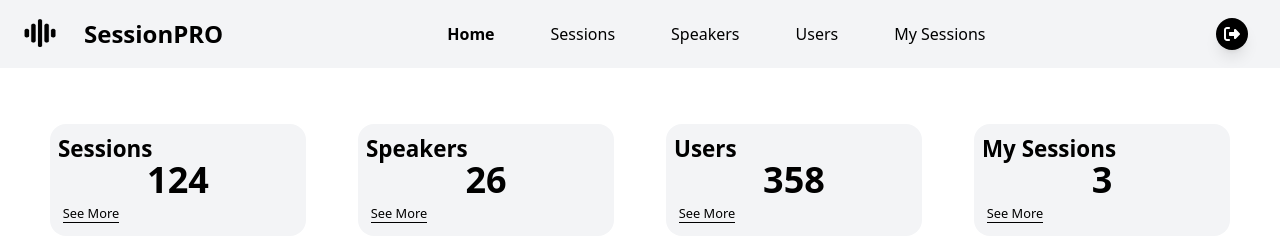
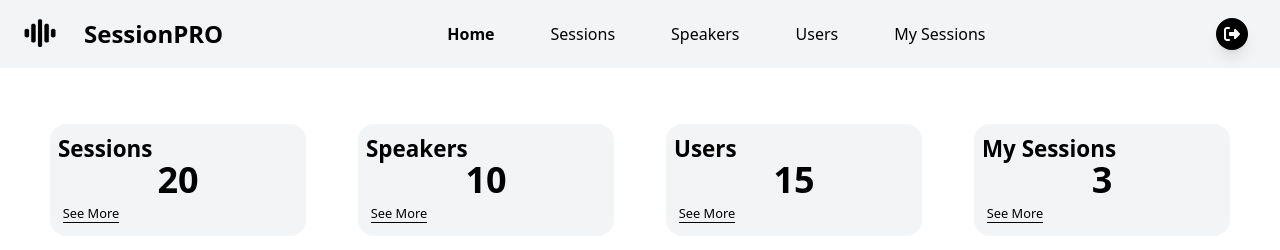
Before and after one commit to chamithKavinda/SessionPRO-Frontend, a React (Vite) app: page /dashboard in a window 1280 px wide. Shown: the top 250 px of the page. Built offline with nearby package versions, Linux system fonts and the light colour scheme.

Commit message:
fix: speaker ,navbar , dashboard isses

```diff
--- a/package.json
+++ b/package.json
@@ -24,6 +24,7 @@
     "react-icons": "^5.5.0",
     "react-redux": "^9.2.0",
     "react-router-dom": "^7.1.3",
+    "react-scroll": "^1.9.3",
     "react-toastify": "^11.0.3",
     "react-transition-group": "^4.4.5",
     "react-tsparticles": "^2.12.2",
--- a/src/App.tsx
+++ b/src/App.tsx
@@ -4,7 +4,7 @@ import { ToastContainer } from "react-toastify";
 import "react-toastify/dist/ReactToastify.css";
 import WelcomePage from "./pages/WelcomePage";
 import AuthPage from "./pages/AuthPage";
-import Dashboard from "./pages/Dashboard";
+import Dashboard from "./pages/DashboardPage";
 import SessionsPage from "./pages/SessionsPage";
 import SpeakersPage from "./pages/SpeakersPage";
 import UserPage from "./pages/UserPage";
--- a/src/components/DashboardCard.tsx
+++ b/src/components/DashboardCard.tsx
@@ -1,14 +1,17 @@
 import React from 'react';
+import { useNavigate } from 'react-router-dom';
 
 interface CardProps {
   count: number;
   label: string;
-  onClick: () => void;
+  navigateTo: string;
 }
 
-const Card: React.FC<CardProps> = ({ count, label, onClick }) => {
+const Card: React.FC<CardProps> = ({ count, label, navigateTo }) => {
+  const navigate = useNavigate();
+
   return (
-    <div className="div h-[7em] w-[16em] bg-gray-100 m-auto rounded-[1em] relative group p-2 z-0 overflow-hidden" onClick={onClick}>
+    <div className="div h-[7em] w-[16em] bg-gray-100 m-auto rounded-[1em] relative group p-2 z-0 overflow-hidden" onClick={() => navigate(navigateTo)}>
       <div className="h-[7em] w-[7em] bg-[#5b97f7] rounded-full absolute bottom-full -left-[3.5em] group-hover:scale-[550%] z-[-1] duration-[400ms]"></div>
       <div className="h-[6em] w-[6em] bg-[#5acdff] rounded-full absolute bottom-full -left-[3.5em] group-hover:scale-[400%] z-[-1] duration-[400ms]"></div>
       <div className="h-[5em] w-[5em] bg-[#996dff] rounded-full absolute bottom-full -left-[3.5em] group-hover:scale-[300%] z-[-1] duration-[400ms]"></div>
--- a/src/components/UserCard.tsx
+++ b/src/components/UserCard.tsx
@@ -19,7 +19,7 @@ const UserCard: React.FC<UserCardProps> = ({ user, handleOptionsClick, handleUpd
   return (
     <article
       key={user.email}
-      className="w-[250px] h-[220px] mx-auto hover:animate-background rounded-xl shadow-2xl transition hover:bg-[length:400%_400%] hover:shadow-sm hover:[animation-duration:_4s]"
+      className="w-[250px] h-[220px] mx-auto hover:animate-background rounded-xl shadow-2xl transition hover:bg-[length:400%_400%] hover:shadow-sm hover:[animation-duration:_4s] transition-transform duration-300 transform hover:translate-y-[-10px]"
     >
       <div className="relative">
         <button className="absolute top-2 right-2 text-gray-500 hover:text-gray-800" onClick={() => handleOptionsClick(user.email)}>
--- a/src/pages/Dashboard.tsx
+++ b/src/pages/DashboardPage.tsx
@@ -1,44 +1,39 @@
-import {} from 'react';
-import NavBar from "../components/NavBar";
-import Card from "../components/DashboardCard";
-import ChartContainer from "../components/ChartContainer";
+import React from 'react';
+import NavBar from '../components/NavBar';
+import Card from '../components/DashboardCard';
+import ChartContainer from '../components/ChartContainer';
 
 const Dashboard = () => {
   const chartOptions = {
     options: {
       chart: {
-        id: "basic-bar"
+        id: 'basic-bar',
       },
       xaxis: {
-        categories: [2018, 2019, 2020, 2021, 2022, 2023, 2024]
+        categories: [2018, 2019, 2020, 2021, 2022, 2023, 2024],
       },
       colors: ['#91b9fa', '#ca82fa'],
     },
     series: [
       {
-        name: "series-1",
-        data: [30, 40, 45, 50, 49, 60, 70]
-      }
-    ]
-  };
-
-  const handleCardClick = () => {
-    console.log('Card clicked');
+        name: 'series-1',
+        data: [30, 40, 45, 50, 49, 60, 70],
+      },
+    ],
   };
 
   return (
     <div>
-      <NavBar/>
+      <NavBar />
 
       {/* Main Content */}
       <div className="p-6">
-
         {/* Card Grid */}
         <div className="grid grid-cols-1 sm:grid-cols-2 lg:grid-cols-4 mt-5">
-          <Card count={124} label="Sessions" onClick={handleCardClick} />
-          <Card count={26} label="Speakers" onClick={handleCardClick} />
-          <Card count={358} label="Users" onClick={handleCardClick} />
-          <Card count={3} label="My Sessions" onClick={handleCardClick} />
+          <Card count={20} label="Sessions" navigateTo="/sessions" />
+          <Card count={10} label="Speakers" navigateTo="/speakers" />
+          <Card count={15} label="Users" navigateTo="/users" />
+          <Card count={3} label="My Sessions" navigateTo="/my-sessions" />
         </div>
 
         {/* Placeholder for Charts */}
@@ -46,7 +41,6 @@ const Dashboard = () => {
           <ChartContainer options={chartOptions.options} series={chartOptions.series} type="bar" title="Users Reach Each Year" />
           <ChartContainer options={chartOptions.options} series={chartOptions.series} type="line" title="Users Reach Each Year" />
         </div>
-
       </div>
     </div>
   );
```
Also changed, not shown: 1 other file (tests, documents, lock files or other folders).
